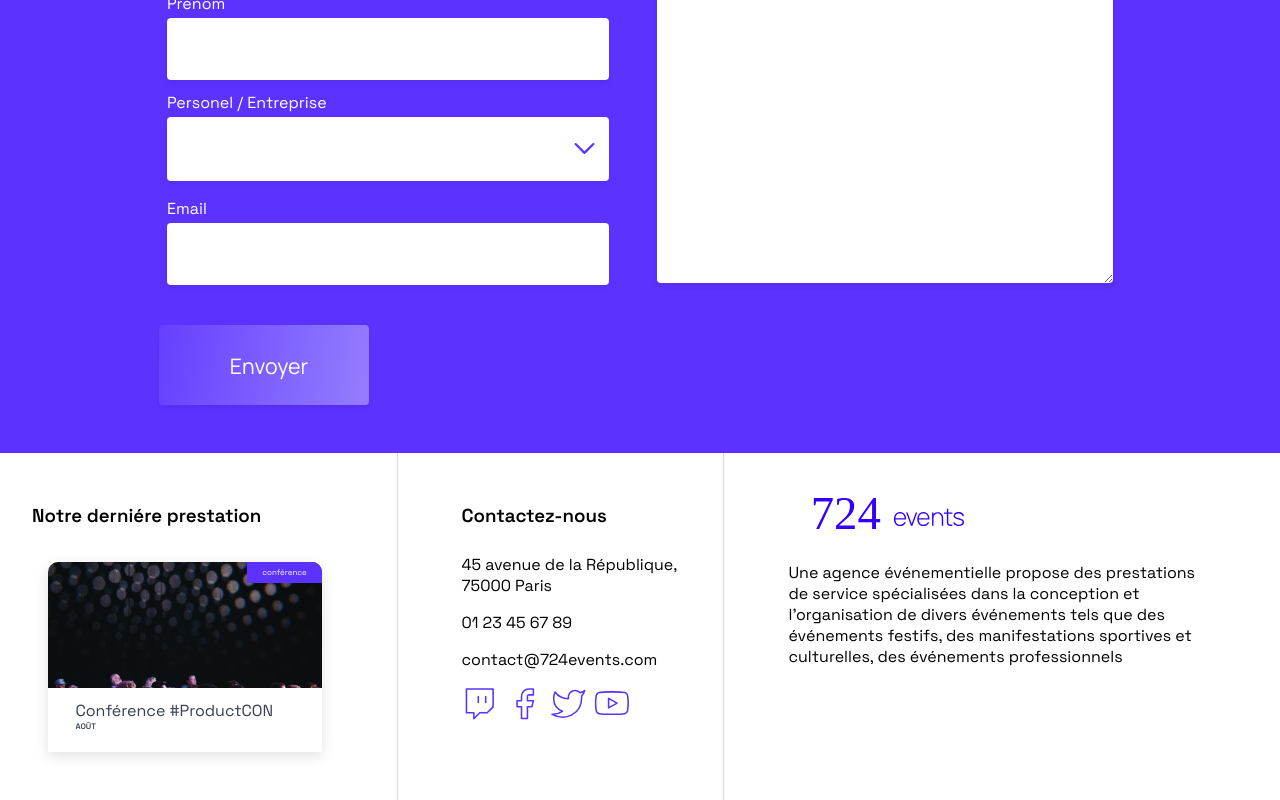
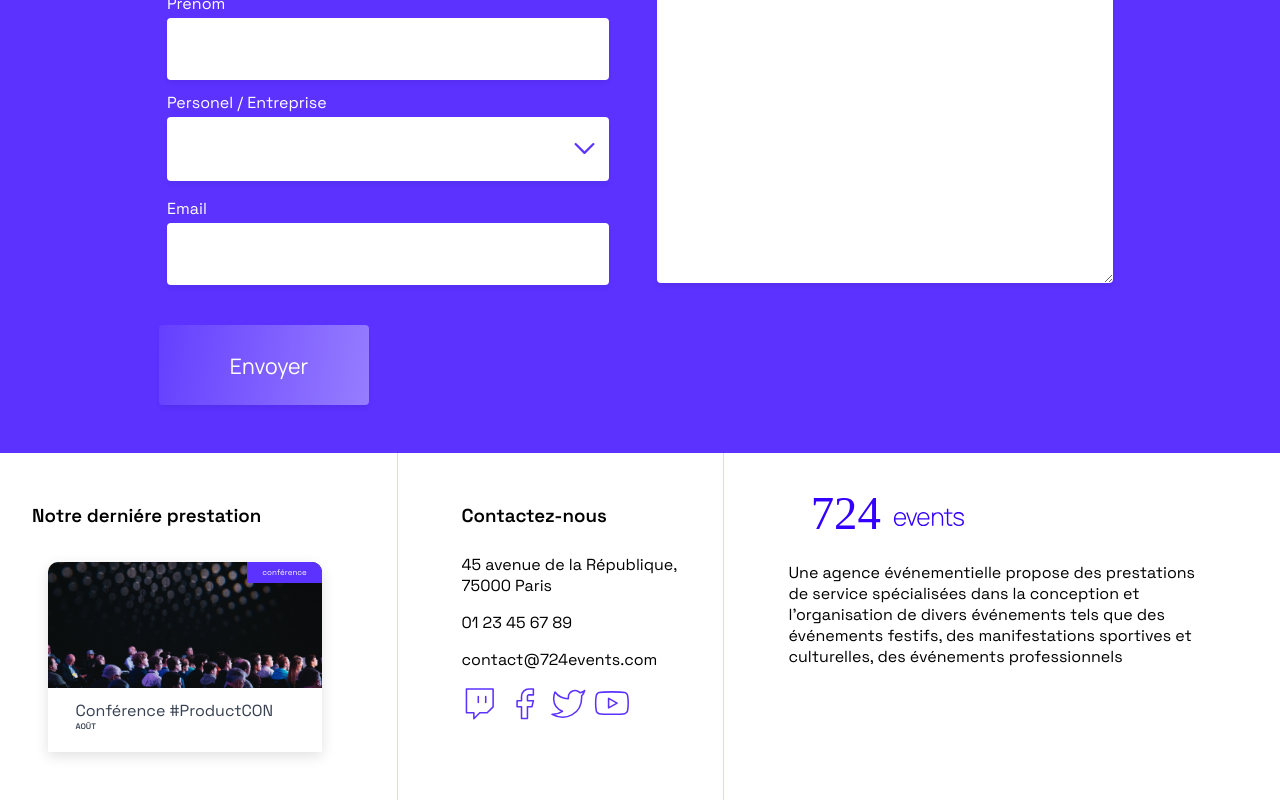
Before and after one commit to BonNicolas/PROJET-10, a React (Create React App) app: page / in a window 1280 px wide. Shown: the part 5660-6460 px from the top of the page. Built offline with nearby package versions, Linux system fonts and the light colour scheme.

Commit message:
Fix : image in eventcard ( SCSS )

```diff
--- a/src/components/EventCard/style.scss
+++ b/src/components/EventCard/style.scss
@@ -5,29 +5,42 @@
   width: 363px;
   height: 336px;
   cursor: pointer;
+
   &--small {
     width: 274px;
     height: 190px;
+
     .EventCard__imageContainer {
       height: 126px;
       min-height: auto;
       overflow: hidden;
+
+      & img {
+        object-fit: cover;
+        width: 100%;
+        overflow: hidden;
+      }
+
     }
+
     .EventCard__descriptionContainer {
       padding: 0;
       padding-top: 12px;
       font-size: 12px;
     }
+
     .EventCard__month {
       margin-top: 0;
       font-size: 8px;
     }
+
     .EventCard__label {
       font-size: 8px;
       width: 75px;
       height: 21px;
     }
   }
+
   background: #ffffff;
   box-shadow: 0px 4px 14px rgba(0, 0, 0, 0.12);
   border-radius: 10px 10px 0 0;
@@ -36,6 +49,7 @@
   align-items: center;
   display: flex;
   flex-direction: column;
+
   &__label {
     position: absolute;
     right: 0;
@@ -49,10 +63,12 @@
     justify-content: center;
     color: white;
   }
+
   &__imageContainer {
     min-height: 252px;
     overflow: hidden;
   }
+
   &__descriptionContainer {
     color: $black;
     font-size: 15px;
@@ -63,10 +79,12 @@
     padding: 30px;
     width: 80%;
   }
+
   &__title {
     font-size: 16px;
     text-transform: capitalize;
   }
+
   &__month {
     text-transform: uppercase;
     font-size: 10px;
```
